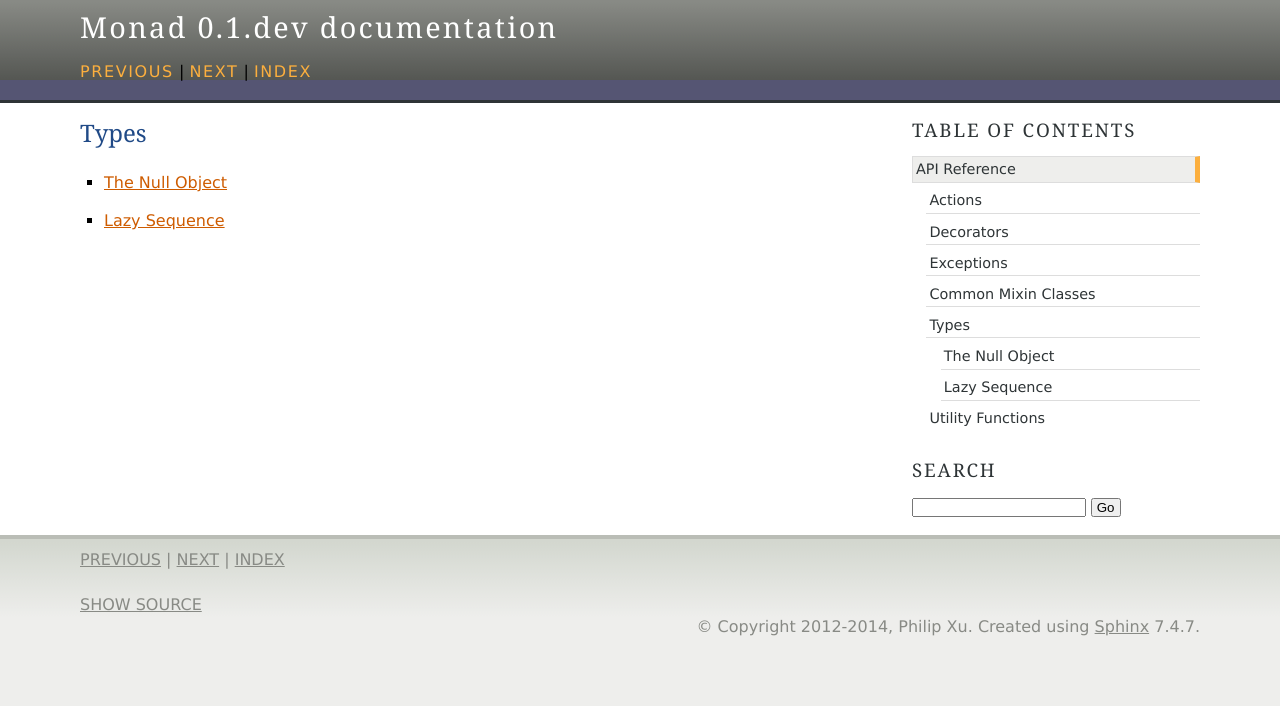
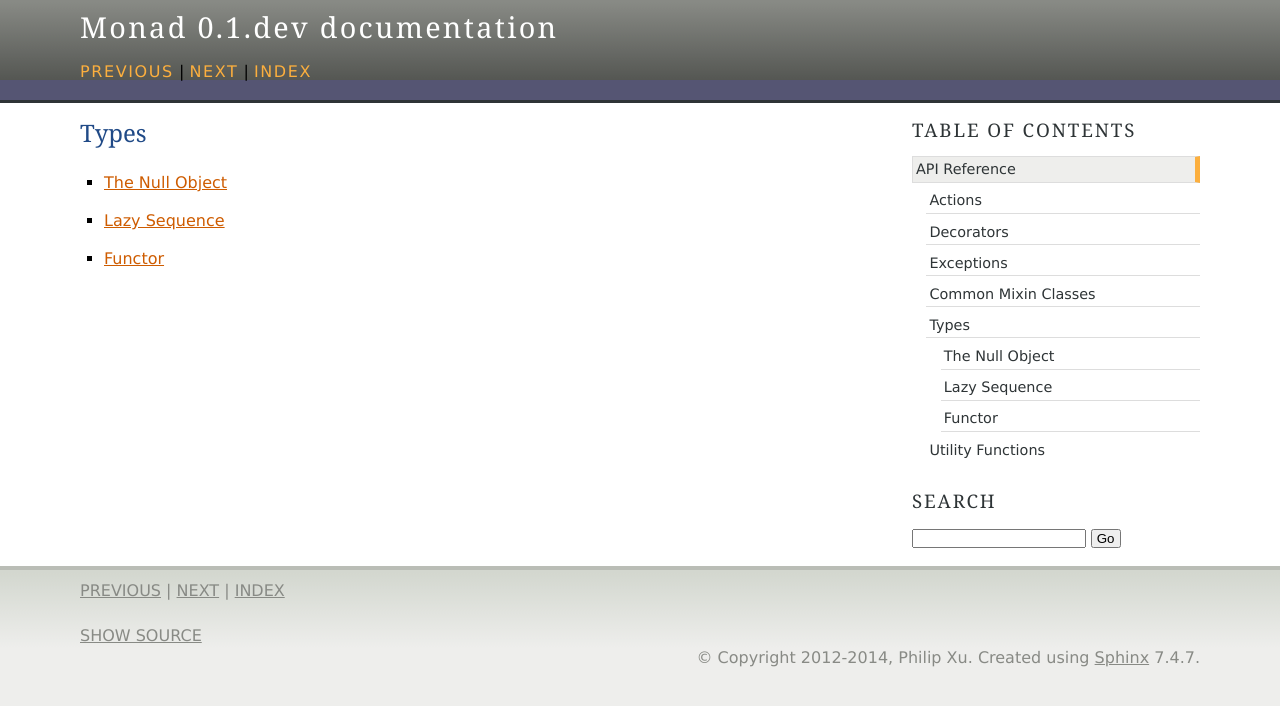
Before and after one commit to pyx/monad, a Sphinx documentation site: the page built from docs/api/types/index.rst, in a window 1280 px wide. Shown: the top 706 px of the page. Built offline with Sphinx 7.4.7, drawn with Linux system fonts in a browser that asks for light colours.

Commit message:
Added API reference: Functor

```diff
--- /dev/null
+++ b/docs/api/types/functor.rst
@@ -0,0 +1,6 @@
+Functor
+=======
+
+.. automodule:: monad.types.functor
+   :members:
+   :show-inheritance:
--- a/docs/api/types/index.rst
+++ b/docs/api/types/index.rst
@@ -5,3 +5,4 @@ Types
 
    null
    lazysequence
+   functor
```
